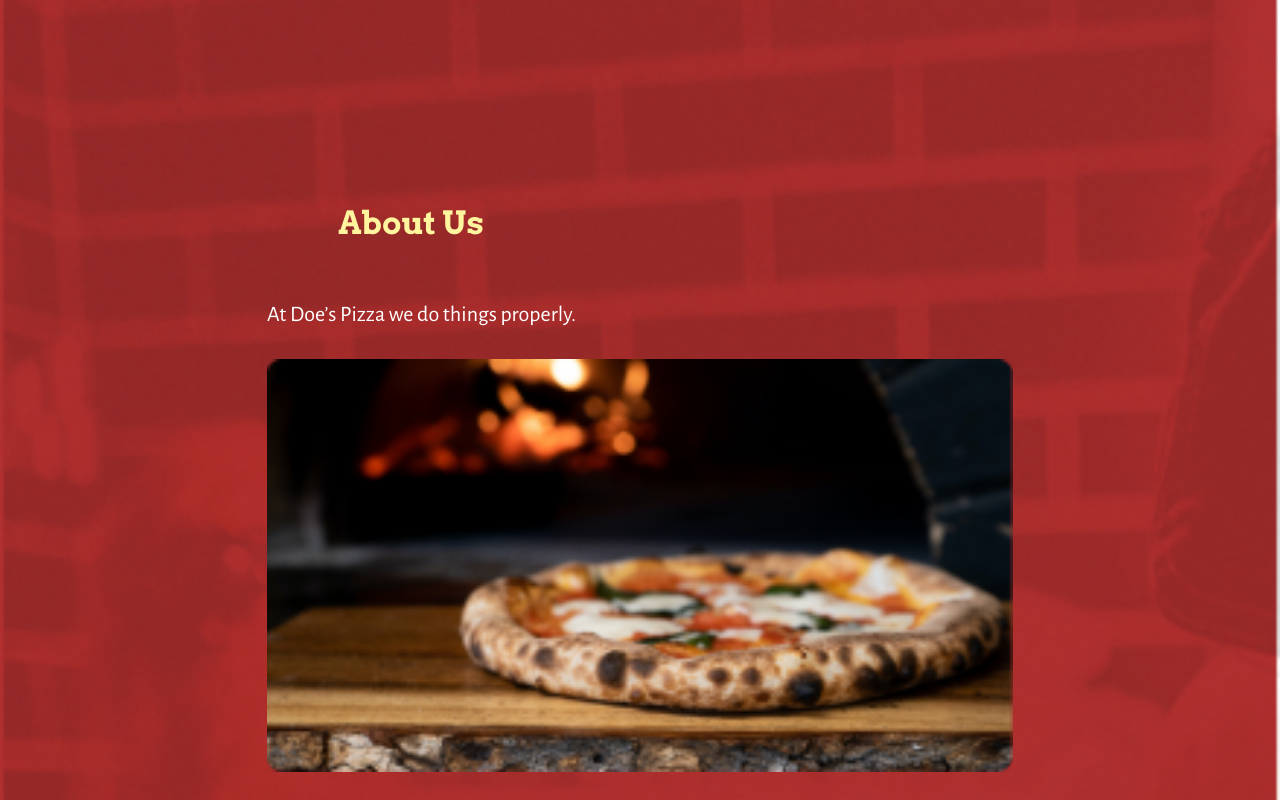
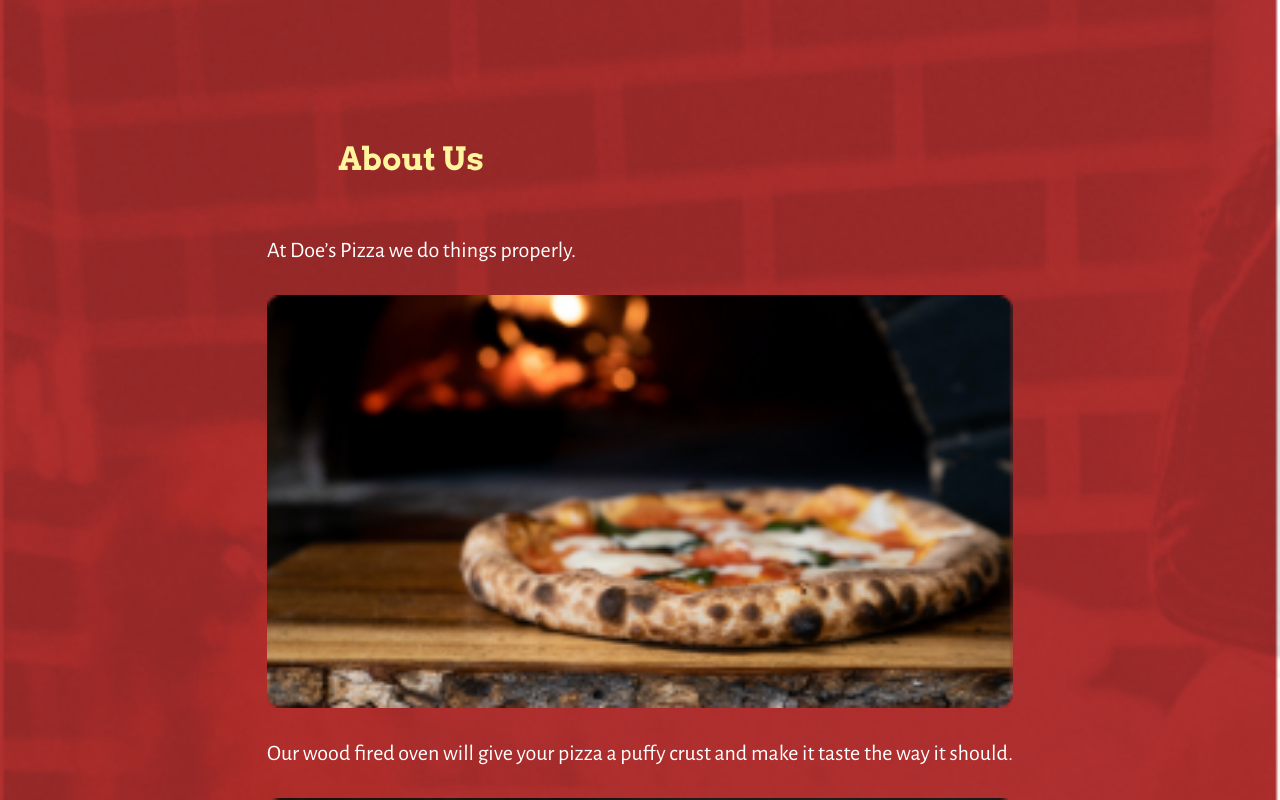
Before and after one commit to Techoplite/Doe-s-Pizza, a Next.js app: page /components/AboutUs in a window 1280 px wide. Shown: the top 800 px of the page. Built offline with nearby package versions, Linux system fonts and the light colour scheme; a web font is replaced by a local one.

Commit message:
Reduce top-spacer height

```diff
--- a/styles/AboutUs.module.scss
+++ b/styles/AboutUs.module.scss
@@ -1,6 +1,6 @@
 @import "globals.scss";
 .section-about-us {
-    min-height: 100vh;
+    min-height: 90vh;
     width: 100%;
     background: url(../public/background-images/about-us.png);
     background-size: cover;
--- a/styles/globals.scss
+++ b/styles/globals.scss
@@ -11,7 +11,7 @@ $black: rgba(0, 0, 0, 0.322);
 }
 
 .top-spacer {
-    height: 8rem
+    height: 4rem
 }
 
 @import url('https://fonts.googleapis.com/css2?family=Arvo:wght@700&wght500&display=swap');
```
